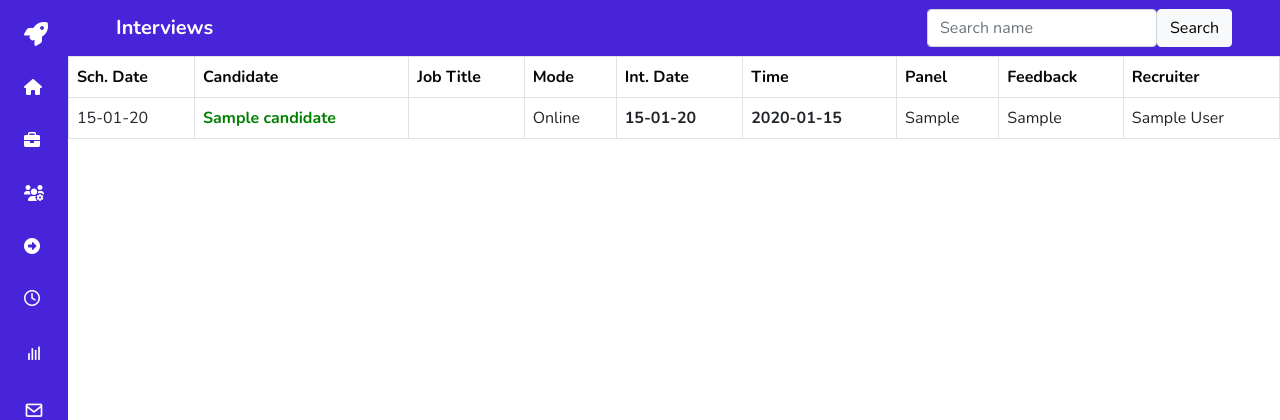
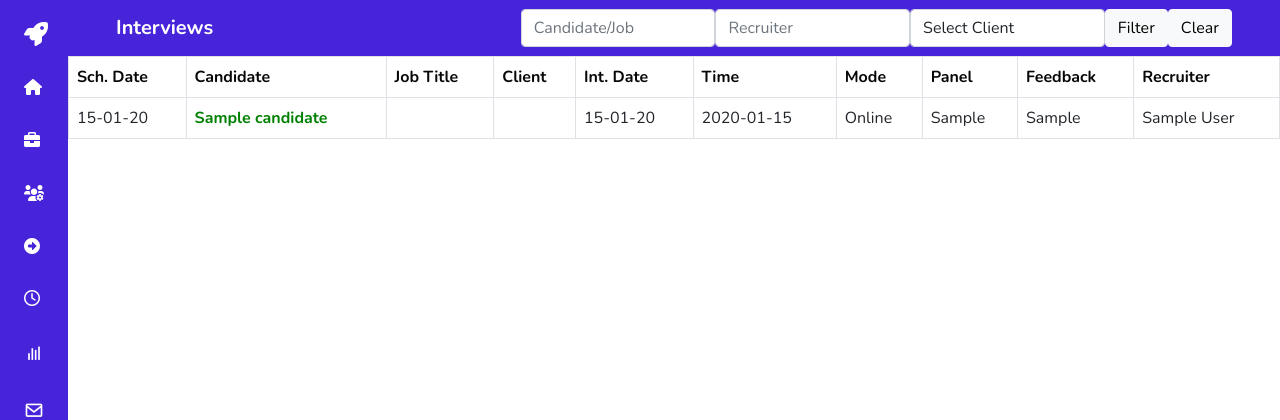
Before and after one commit to dakuranga/jobber, a Django app: page /interviews/ in a window 1280 px wide. Shown: the top 420 px of the page. Run offline with Django 4.2, Linux system fonts and the light colour scheme; a user stored in the database is signed in; tables that the repository leaves empty hold one stand-in row (values such as "Sample post"); data that the repository does not hold is empty; some libraries are stand-ins or nearby versions.

Commit message:
filters added

```diff
--- a/candidates/templates/submissions.html
+++ b/candidates/templates/submissions.html
@@ -31,8 +31,14 @@
             </select>
 
             <button type="submit" class="btn btn-light font-weight-bold ml-2">Filter</button>
+
         </div>
+
     </form>
+    <form method="get" action="{% url 'export_submissions' %}">
+        <button type="submit" class="btn btn-danger font-weight-bold ml-3">Export</button>
+    </form>
+
 
     </div>
   </nav>
--- a/candidates/urls.py
+++ b/candidates/urls.py
@@ -16,6 +16,7 @@ urlpatterns = [
     path('candidates/import/', views.import_candidate, name='import_candidate'),
     path('submit_candidate_for_job/<int:job_id>/', views.submit_candidate_for_job, name='submit_candidate_for_job'),
     path('submissions/', views.display_submissions, name='display_submissions'),
+    path('export_submissions/', views.export_submissions, name='export_submissions'),
 
 
 ]
--- a/dashboard/templates/master_dashboard.html
+++ b/dashboard/templates/master_dashboard.html
@@ -31,7 +31,7 @@
 
     <!-- Export Report Button, aligned to the right -->
     <form method="get" class="ml-auto">  <!-- Added ml-auto to push it to the right -->
-      <a href="{% url 'export_custom_report' %}?{{ request.GET.urlencode }}" class="navbar-brand custom-title btn btn-outline-none" style="color: #ffffff; font-weight: bold;">
+      <a href="{% url 'export_custom_report' %}?{{ request.GET.urlencode }}" class="navbar-brand custom-title btn btn-danger  btn-outline-none" style="color: #ffffff; font-weight: bold;">
         <i class="fas fa-download"></i> Export Report  <!-- Changed icon to download, feel free to use what suits -->
       </a>
     </form>
--- a/dashboard/views.py
+++ b/dashboard/views.py
@@ -185,6 +185,8 @@ from django.db.models import Count
 from candidates.models import Candidate
 from jobs.models import JobSubmission, JobSubmissionHistory
 from datetime import datetime
+from django.contrib.auth.decorators import login_required, user_passes_test
+
 
 def master_dashboard(request, date_filter=None):
     # Get the date range from the query parameters (if provided)
@@ -358,7 +360,8 @@ from io import BytesIO
 from django.shortcuts import redirect
 from django.contrib import messages
 
-
+@login_required
+@user_passes_test(lambda u: u.is_superuser)
 def export_custom_report(request):
     # Get the data from session
     user_counts = request.session.get('user_counts', [])
--- a/interviews/templates/interviews.html
+++ b/interviews/templates/interviews.html
@@ -5,21 +5,29 @@
 
 <nav class="navbar navbar-expand-lg navbar-light" style="background-color: #4723D9;">
     <div class="container">
-      <!-- Custom CSS class for styling -->
-      <a class="navbar-brand custom-title" style="color: #ffffff; font-weight: bold;">Interviews</a>
+        <a class="navbar-brand custom-title" style="color: #ffffff; font-weight: bold;">Interviews</a>
 
-      <form method="GET" action="{% url 'interviews' %}" class="form-inline ml-auto">
-        <div class="form-group d-flex align-items-center">
-          <input type="text" name="q" class="form-control" placeholder="Search name" value="{{ search_query }}">
-          {% if search_query %}
-          <a href="{% url 'interviews' %}" class="clear-search ml-2"><i class="fas fa-times-circle"></i></a>
-          {% endif %}
-          <button type="submit" class="btn btn-light font-weight-bold ml-2">Search</button>
-        </div>
-      </form>
+        <form method="GET" action="{% url 'interviews' %}" class="form-inline ml-auto">
+            <div class="form-group d-flex align-items-center">
+                <input type="text" name="q" class="form-control" placeholder="Candidate/Job" value="{{ search_query }}">
 
+                <input type="text" name="recruiter" class="form-control ml-2" placeholder="Recruiter" value="{{ recruiter }}">
+
+                <select name="client" class="form-control ml-2">
+                    <option value="">Select Client</option>
+                    {% for client in clients %}
+                    <option value="{{ client.id }}" {% if client.id|stringformat:"s" == client_filter %}selected{% endif %}>{{ client.name }}</option>
+                    {% endfor %}
+                </select>
+
+                <button type="submit" class="btn btn-light font-weight-bold ml-2">Filter</button>
+                <a href="{% url 'interviews' %}" class="btn btn-light font-weight-bold ml-2">Clear</a>
+            </div>
+        </form>
     </div>
-  </nav>
+</nav>
+
+
 <style>
 .upcoming {
     color: green;
@@ -32,10 +40,11 @@
             <th>Sch. Date</th>
             <th>Candidate</th>
             <th>Job Title</th>
-            <th>Mode</th>
+            <th>Client</th>
 
             <th>Int. Date</th>
             <th>Time</th>
+            <th>Mode</th>
             <th>Panel</th>
             <th>Feedback</th>
             <th>Recruiter</th>  <!-- New column header for Recruiter -->
@@ -51,12 +60,13 @@
                     <strong>{{ interview.submission.candidate.name }}</strong>
                 </span>
             </td>
-            <td><strong>{{ interview.submission.job.job_title }}</strong></td>
+            <td>{{ interview.submission.job.job_title }}</td>
+            <td>{{ interview.submission.job.client }}</td>
 
+
+            <td>{{ interview.interview_date|date:"d-m-y" }} </td>
+            <td>{{ interview.interview_time }}</td>
             <td>{{ interview.mode }}</td>
-
-            <td><strong>{{ interview.interview_date|date:"d-m-y" }}</strong> </td>
-            <td><strong>{{ interview.interview_time }}</strong></td>
             <td>{{ interview.interviewer }}</td>
             <td>{{ interview.calculated_feedback }}</td>
             <td>{{ interview.user.name }}</td> <!-- Display the username of the recruiter -->
--- a/interviews/views.py
+++ b/interviews/views.py
@@ -5,21 +5,37 @@ from .forms import InterviewDetailsForm
 from django.shortcuts import get_list_or_404, get_object_or_404
 import datetime
 from django.db.models import Q
+from clients.models import Client
 
 
 
 def interviews(request):
     interviews = Interview.objects.all()
     query = request.GET.get('q', '')  # Get the search query from the URL parameter 'q' (default to empty string)
+    recruiter_filter = request.GET.get('recruiter', '')
+    client_filter = request.GET.get('client', '')
+
     if query:
         interviews = interviews.filter(
         Q(submission__candidate__name__icontains=query) |   # Assuming candidate's name is a field in another model linked by ForeignKey
-        Q(submission__job__job_title__icontains=query) | Q(user__name__icontains=query)   # Assuming job_title is a field in another model linked by ForeignKey
+        Q(submission__job__job_title__icontains=query)   # Assuming job_title is a field in another model linked by ForeignKey
         )
+
+    if recruiter_filter:
+        interviews = interviews.filter(user__name__icontains=recruiter_filter)
+
+    # Apply client filter if it exists
+    if client_filter:
+        interviews = interviews.filter(submission__job__client__id=client_filter)
+
+    clients = Client.objects.all()
 
     context = {
         'interviews': interviews,
         'search_query': query,
+        'recruiter_filter': recruiter_filter,
+        'client_filter': client_filter,
+        'clients': clients
     }
     return render(request, 'interviews.html', context)
 
```
Also changed, not shown: candidates/views.py (+71 -2 lines).
